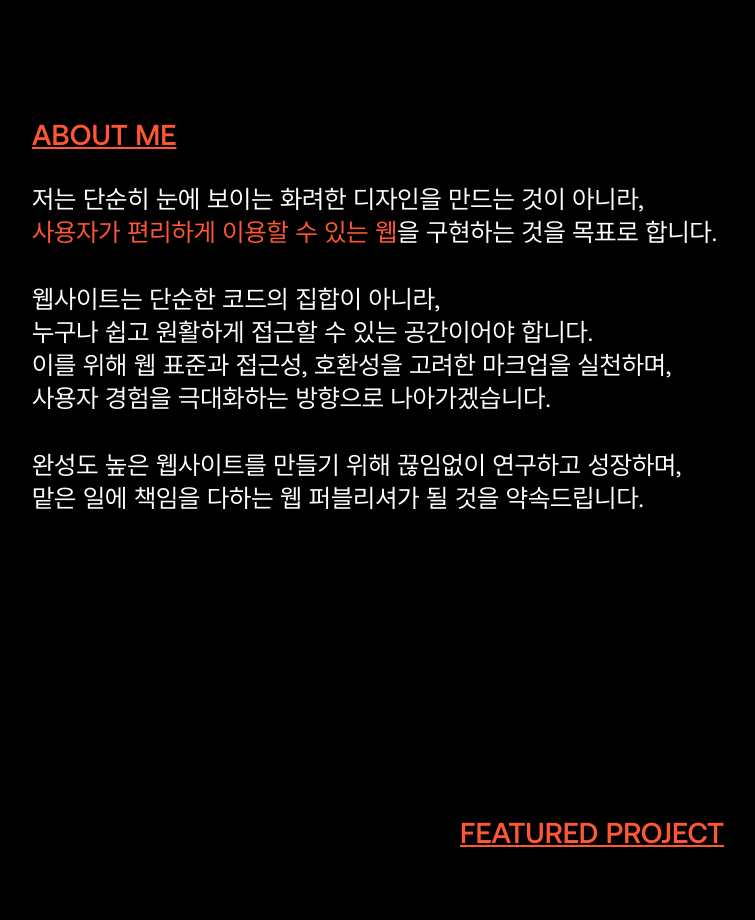
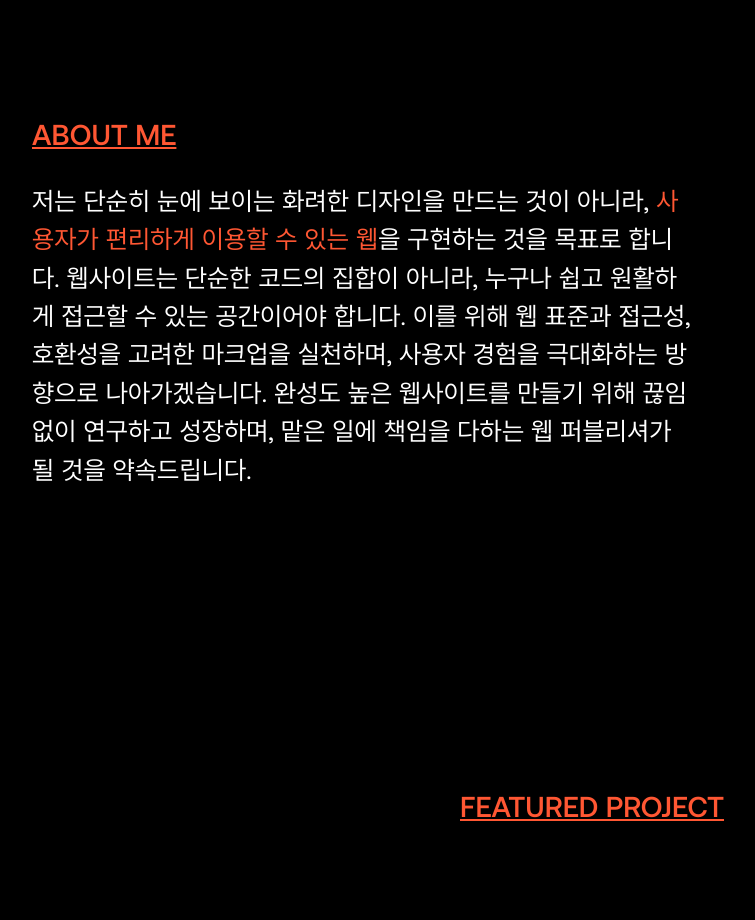
Before and after one commit to KIM-UNGBAE/Project-LandingPage, a plain HTML site: page index.html in a window 1280 px wide. Shown: the part 840-1760 px from the top of the page, without its empty margins (48-803 px from the left). Drawn offline with nearby package versions, Linux system fonts and the light colour scheme.

Commit message:
third commit

```diff
--- a/assets/scss/page/_main.scss
+++ b/assets/scss/page/_main.scss
@@ -49,10 +49,9 @@
     }
     .content{
         display: flex;
-        flex-wrap: wrap;
         flex-direction: column;
         gap: 2rem;
-        max-width: 700px;
+        width: 59%;
         @include tablet{
             gap: 1.5rem;
         }
@@ -75,9 +74,11 @@
     .group-about{
         display: flex;
         flex-direction: column;
+        width: 100%;
         .desc{
             font-size: 1.6rem;
-            line-height: 130%;
+            line-height: 150%;
+            letter-spacing: 0.01rem;
             @include tablet{
                 font-size: 1.2rem;
             }
--- a/index.html
+++ b/index.html
@@ -61,10 +61,10 @@
                     </div>
                     <div class="group-about">
                         <p class="desc">
-                            저는 단순히 눈에 보이는 화려한 디자인을 만드는 것이 아니라,<br><span class="another">사용자가 편리하게 이용할 수 있는 웹</span>을 구현하는 것을 목표로 합니다.<br><br>
-                            웹사이트는 단순한 코드의 집합이 아니라,<br>누구나 쉽고 원활하게 접근할 수 있는 공간이어야 합니다.<br>
-                            이를 위해 웹 표준과 접근성, 호환성을 고려한 마크업을 실천하며,<br>사용자 경험을 극대화하는 방향으로 나아가겠습니다.<br><br>
-                            완성도 높은 웹사이트를 만들기 위해 끊임없이 연구하고 성장하며,<br>맡은 일에 책임을 다하는 웹 퍼블리셔가 될 것을 약속드립니다.
+                            저는 단순히 눈에 보이는 화려한 디자인을 만드는 것이 아니라, <span class="another">사용자가 편리하게 이용할 수 있는 웹</span>을 구현하는 것을 목표로 합니다.
+                            웹사이트는 단순한 코드의 집합이 아니라, 누구나 쉽고 원활하게 접근할 수 있는 공간이어야 합니다.
+                            이를 위해 웹 표준과 접근성, 호환성을 고려한 마크업을 실천하며, 사용자 경험을 극대화하는 방향으로 나아가겠습니다.
+                            완성도 높은 웹사이트를 만들기 위해 끊임없이 연구하고 성장하며, 맡은 일에 책임을 다하는 웹 퍼블리셔가 될 것을 약속드립니다.
                         </p>
                     </div>
                 </div>
```
Also changed, not shown: assets/css/style.css.
